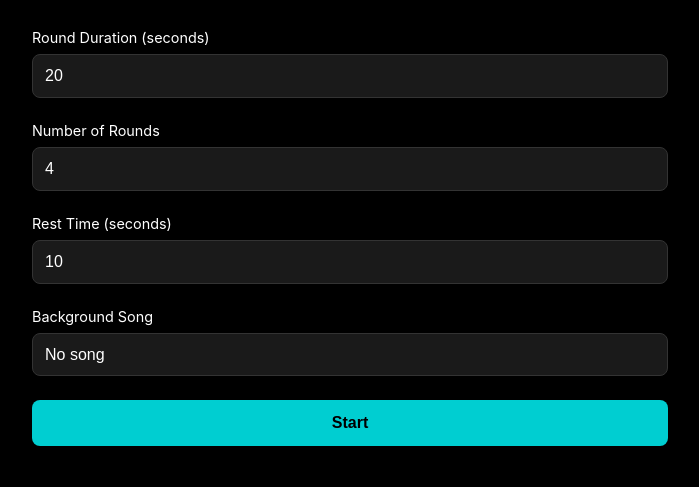
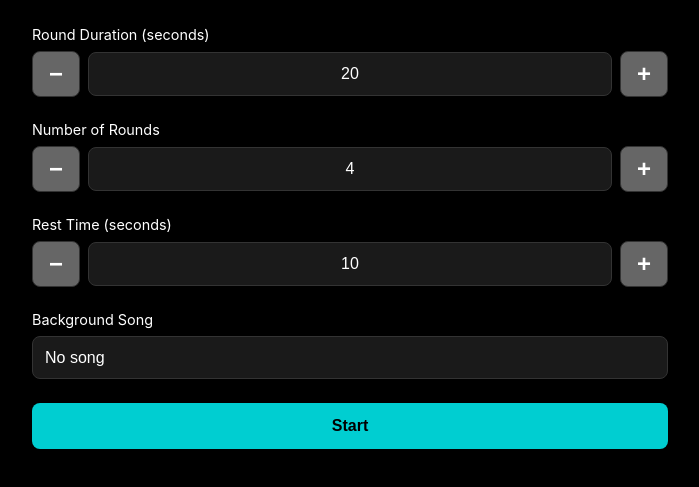
Before and after one commit to astryia/tabata-timer, a plain HTML site: page index.html in a window 1280 px wide. Shown: the part 203-690 px from the top of the page, without its empty margins (290-989 px from the left). Drawn offline with Linux system fonts and the light colour scheme.

Commit message:
Add +/- buttons for number inputs and fix outer timer duration calculation
Co-authored-by: Cursor <cursoragent@cursor.com>

```diff
--- a/css/styles.css
+++ b/css/styles.css
@@ -57,6 +57,56 @@ body {
     margin-bottom: 0.5rem;
     font-size: 0.9rem;
     color: var(--text-color);
+}
+
+.input-with-buttons {
+    display: flex;
+    align-items: center;
+    gap: 0.5rem;
+}
+
+.input-with-buttons input {
+    flex: 1;
+    padding: 0.75rem;
+    background-color: var(--input-bg);
+    border: 1px solid var(--input-border);
+    border-radius: 8px;
+    color: var(--text-color);
+    font-size: 1rem;
+    -webkit-appearance: none;
+    appearance: none;
+    text-align: center;
+}
+
+.btn-minus,
+.btn-plus {
+    min-width: 44px;
+    min-height: 44px;
+    padding: 0.5rem 1rem;
+    background-color: var(--button-secondary);
+    border: 1px solid var(--input-border);
+    border-radius: 8px;
+    color: var(--text-color);
+    font-size: 1.5rem;
+    font-weight: 600;
+    cursor: pointer;
+    display: flex;
+    align-items: center;
+    justify-content: center;
+    transition: background-color 0.2s, transform 0.1s;
+    touch-action: manipulation;
+}
+
+.btn-minus:active,
+.btn-plus:active {
+    transform: scale(0.95);
+    background-color: var(--primary-color);
+}
+
+.btn-minus:hover,
+.btn-plus:hover {
+    background-color: var(--button-primary);
+    color: var(--bg-color);
 }
 
 .form-group input,
--- a/index.html
+++ b/index.html
@@ -15,17 +15,29 @@
             <form id="settings-form">
                 <div class="form-group">
                     <label for="round-duration">Round Duration (seconds)</label>
-                    <input type="number" id="round-duration" name="round-duration" min="1" max="300" value="20" required>
+                    <div class="input-with-buttons">
+                        <button type="button" class="btn-minus" data-target="round-duration" data-step="-10">−</button>
+                        <input type="number" id="round-duration" name="round-duration" min="1" max="300" value="20" required>
+                        <button type="button" class="btn-plus" data-target="round-duration" data-step="10">+</button>
+                    </div>
                 </div>
 
                 <div class="form-group">
                     <label for="num-rounds">Number of Rounds</label>
-                    <input type="number" id="num-rounds" name="num-rounds" min="1" max="8" value="4" required>
+                    <div class="input-with-buttons">
+                        <button type="button" class="btn-minus" data-target="num-rounds" data-step="-1">−</button>
+                        <input type="number" id="num-rounds" name="num-rounds" min="1" max="8" value="4" required>
+                        <button type="button" class="btn-plus" data-target="num-rounds" data-step="1">+</button>
+                    </div>
                 </div>
 
                 <div class="form-group">
                     <label for="rest-duration">Rest Time (seconds)</label>
-                    <input type="number" id="rest-duration" name="rest-duration" min="0" max="300" value="10" required>
+                    <div class="input-with-buttons">
+                        <button type="button" class="btn-minus" data-target="rest-duration" data-step="-10">−</button>
+                        <input type="number" id="rest-duration" name="rest-duration" min="0" max="300" value="10" required>
+                        <button type="button" class="btn-plus" data-target="rest-duration" data-step="10">+</button>
+                    </div>
                 </div>
 
                 <div class="form-group">
--- a/js/main.js
+++ b/js/main.js
@@ -79,6 +79,47 @@ function setupEventHandlers() {
 
     pauseResumeBtn.addEventListener('click', handlePauseResume);
     stopBtn.addEventListener('click', handleStop);
+
+    // +/- buttons for number inputs
+    setupNumberButtons();
+}
+
+/**
+ * Set up +/- buttons for number inputs
+ */
+function setupNumberButtons() {
+    const minusButtons = document.querySelectorAll('.btn-minus');
+    const plusButtons = document.querySelectorAll('.btn-plus');
+
+    minusButtons.forEach(btn => {
+        btn.addEventListener('click', () => {
+            adjustNumberInput(btn.dataset.target, parseInt(btn.dataset.step));
+        });
+    });
+
+    plusButtons.forEach(btn => {
+        btn.addEventListener('click', () => {
+            adjustNumberInput(btn.dataset.target, parseInt(btn.dataset.step));
+        });
+    });
+}
+
+/**
+ * Adjust number input value by step amount, respecting min/max
+ */
+function adjustNumberInput(inputId, step) {
+    const input = document.getElementById(inputId);
+    if (!input) return;
+
+    const currentValue = parseInt(input.value) || 0;
+    const min = parseInt(input.min) || 0;
+    const max = parseInt(input.max) || Infinity;
+    const newValue = Math.max(min, Math.min(max, currentValue + step));
+
+    input.value = newValue;
+
+    // Trigger input event to ensure validation
+    input.dispatchEvent(new Event('input', { bubbles: true }));
 }
 
 /**
--- a/js/timer.js
+++ b/js/timer.js
@@ -373,7 +373,10 @@ class TabataTimer {
      * Get current timer state
      */
     getState() {
-        const totalDuration = (this.state.roundDuration + this.state.restDuration) * this.state.totalRounds;
+        // Calculate total duration: rounds + rest periods (but no rest after last round)
+        // Formula: roundDuration * totalRounds + restDuration * (totalRounds - 1)
+        const totalDuration = (this.state.roundDuration * this.state.totalRounds) +
+                              (this.state.restDuration * (this.state.totalRounds - 1));
 
         // Use workoutElapsedTime for outer circle (starts after intro)
         // Fall back to elapsedTime if workout hasn't started yet
```
